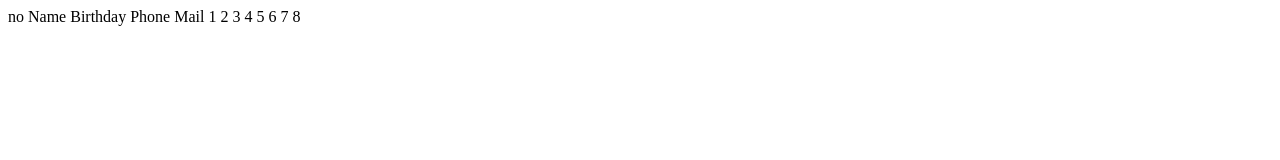
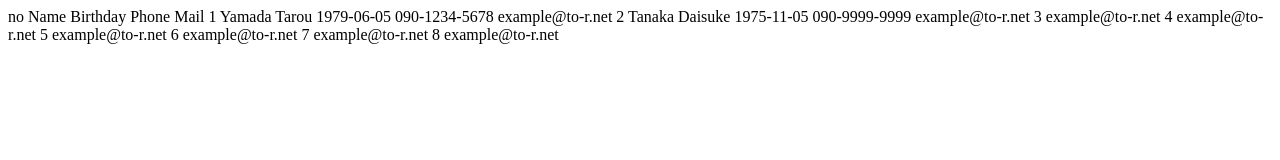
Before and after one commit to tatsu-narita/jQuery-test, a plain HTML site: page sample3-1.html in a window 1280 px wide. Drawn offline with nearby package versions, Linux system fonts and the light colour scheme.

```diff
--- a/sample3-1.html
+++ b/sample3-1.html
@@ -20,18 +20,18 @@
 
         <tr>
             <td>1</td>
-            <td></td>
-            <td></td>
-            <td></td>
-            <td></td>
+            <td>Yamada Tarou</td>
+            <td>1979-06-05</td>
+            <td>090-1234-5678</td>
+            <td>example@to-r.net</td>
         </tr>
 
         <tr>
             <td>2</td>
-            <td></td>
-            <td></td>
-            <td></td>
-            <td></td>
+            <td>Tanaka Daisuke</td>
+            <td>1975-11-05</td>
+            <td>090-9999-9999</td>
+            <td>example@to-r.net</td>
         </tr>
 
         <tr>
@@ -39,7 +39,7 @@
             <td></td>
             <td></td>
             <td></td>
-            <td></td>
+            <td>example@to-r.net</td>
         </tr>
 
         <tr>
@@ -47,7 +47,7 @@
             <td></td>
             <td></td>
             <td></td>
-            <td></td>
+            <td>example@to-r.net</td>
         </tr>
 
         <tr>
@@ -55,7 +55,7 @@
             <td></td>
             <td></td>
             <td></td>
-            <td></td>
+            <td>example@to-r.net</td>
         </tr>
 
         <tr>
@@ -63,7 +63,7 @@
             <td></td>
             <td></td>
             <td></td>
-            <td></td>
+            <td>example@to-r.net</td>
         </tr>
 
         <tr>
@@ -71,7 +71,7 @@
             <td></td>
             <td></td>
             <td></td>
-            <td></td>
+            <td>example@to-r.net</td>
         </tr>
 
         <tr>
@@ -79,7 +79,7 @@
             <td></td>
             <td></td>
             <td></td>
-            <td></td>
+            <td>example@to-r.net</td>
         </tr>
     </body>
 </html>
```
